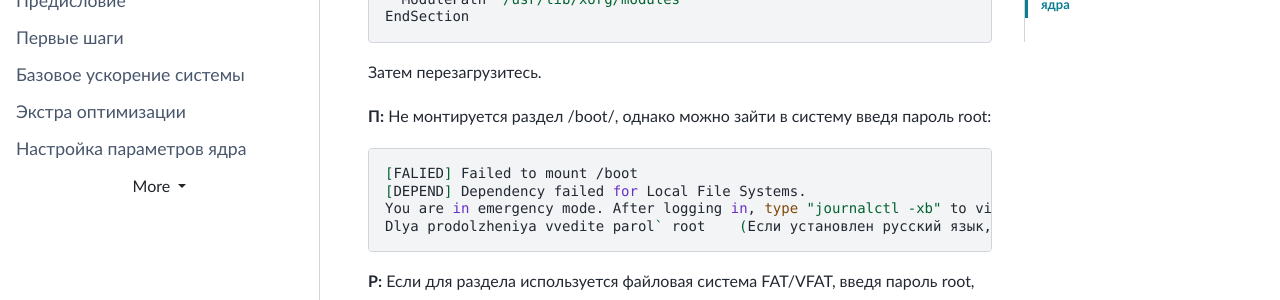
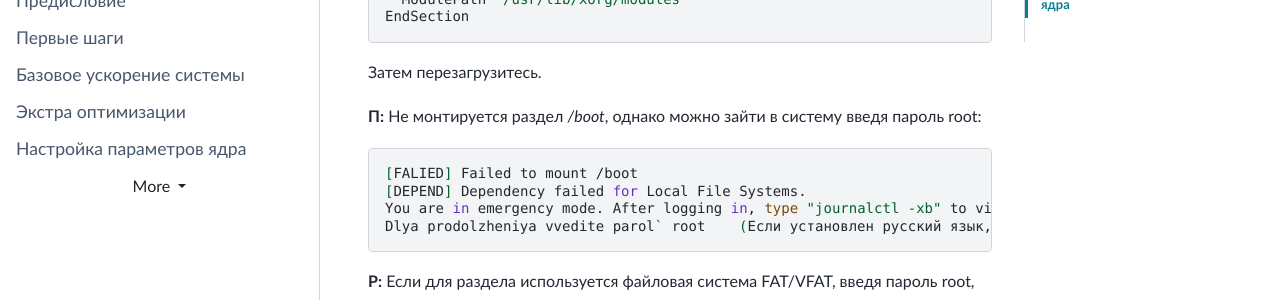
Before and after one commit to ventureoo/ARU, a Sphinx documentation site: the page built from docs/source/mini-kernel.rst, in a window 1280 px wide and 900 px high, scrolled down 3562 px. Shown: the part 154-454 px from the top of the window. Built offline with Sphinx 7.4.7 and the PyData theme 0.15.4, drawn with Linux system fonts in a browser that asks for light colours.

```diff
--- a/docs/source/mini-kernel.rst
+++ b/docs/source/mini-kernel.rst
@@ -157,7 +157,7 @@ SATA/SCSI, либо ATA и модулей Файловых систем.
 
 Затем перезагрузитесь.
 
-**П:** Не монтируется раздел /boot/, однако можно зайти в систему введя пароль root::
+**П:** Не монтируется раздел */boot*, однако можно зайти в систему введя пароль root::
 
   [FALIED] Failed to mount /boot
   [DEPEND] Dependency failed for Local File Systems.
```
